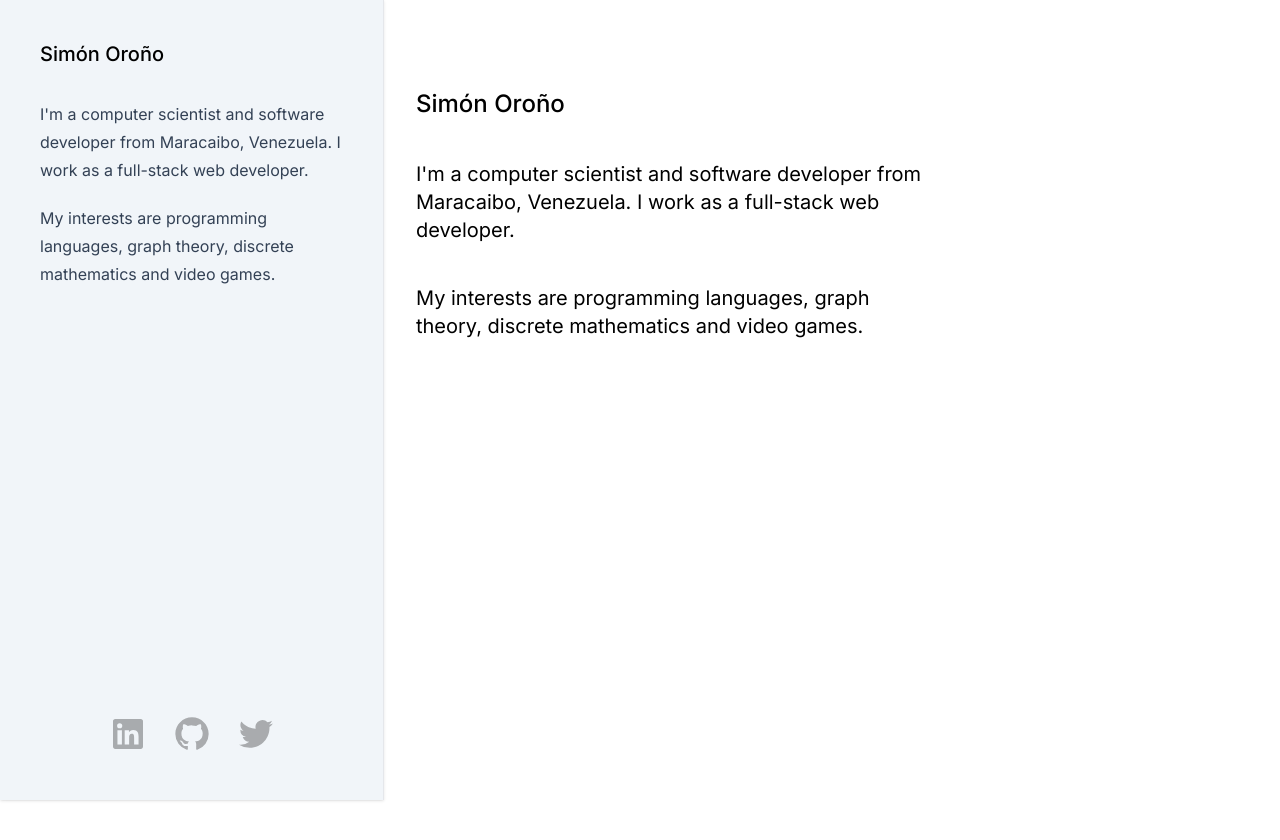
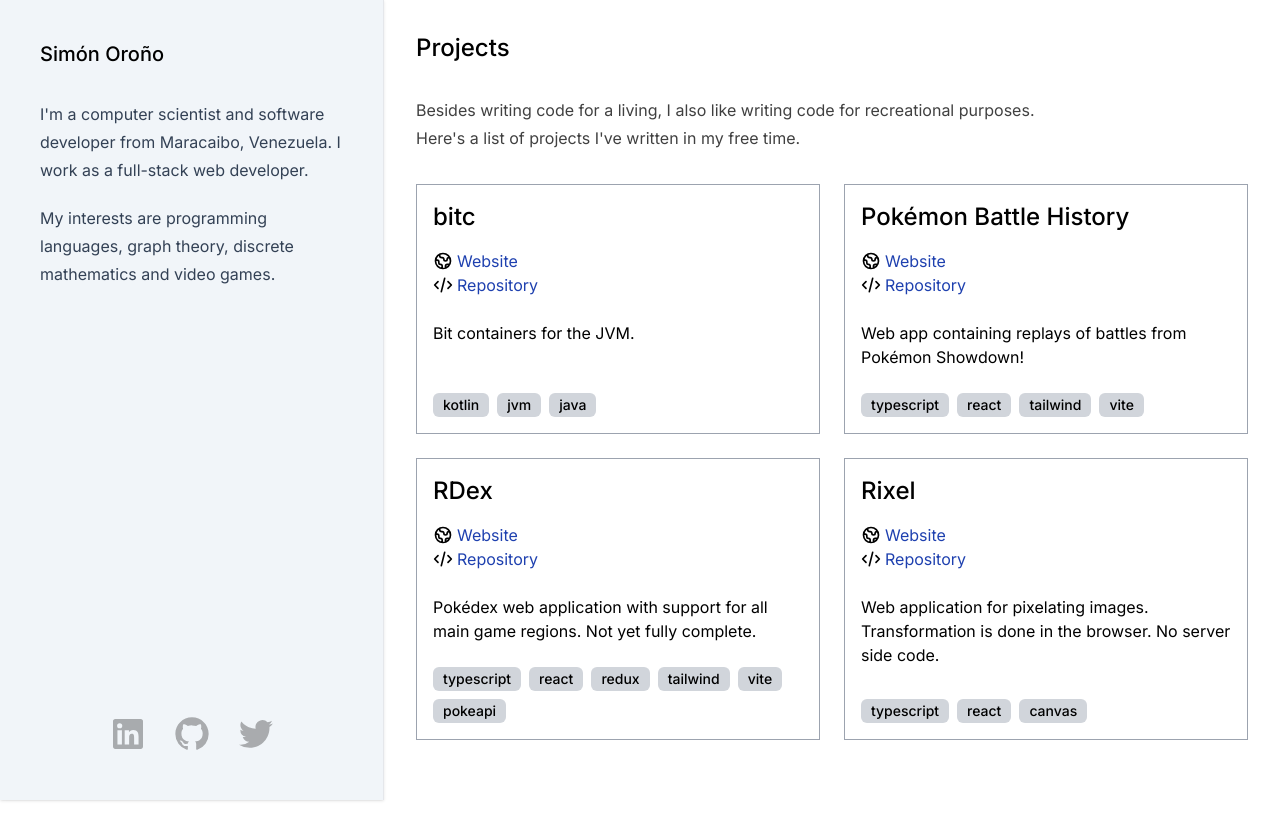
Before and after one commit to simonorono/simonorono-com-v1, a Next.js app: page / in a window 1280 px wide. Shown: the top 840 px of the page. Before the commit the page ends 800 px from the top, so only its background shows below. Built offline with nearby package versions, Linux system fonts and the light colour scheme; what vanilla-lazyload would draw is missing.

Commit message:
Make the /projects page the /index

```diff
--- a/pages/index.tsx
+++ b/pages/index.tsx
@@ -1,48 +1,28 @@
 import React from 'react'
-import Head from 'next/head'
 import Layout from '../components/layout'
-import FixedSizeImage from '../components/fixed-size-image'
-import { title } from '../utils'
+import ProjectCard from '../components/project-card'
+import projectData from '../data/projects.json'
 
 export default function Index() {
+  const projects = projectData as Project[]
+
   return (
-    <>
-      <Head>
-        <title>{title()}</title>
-        <meta
-          name="description"
-          content="Simón Oroño. Computer scientist and software developer."
-        />
-      </Head>
+    <Layout>
+      <div className="space-y-8">
+        <h2 className="text-2xl font-medium">Projects</h2>
 
-      <Layout>
-        <div className="mt-14 space-y-10 text-xl sm:max-w-lg">
-          <h2 className="p-name text-2xl font-medium">
-            <a href="/">Simón Oroño</a>
-          </h2>
+        <p className="prose prose-neutral">
+          Besides writing code for a living, I also like writing code for
+          recreational purposes. Here's a list of projects I've written in my
+          free time.
+        </p>
 
-          {process.env.NEXT_PUBLIC_GRAVATAR_HASH && (
-            <FixedSizeImage
-              src={`https://www.gravatar.com/avatar/${process.env.NEXT_PUBLIC_GRAVATAR_HASH}.jpg?s=155`}
-              alt="Simón Oroño's picture"
-              width={155}
-              height={155}
-              imageClassName="u-photo border border-gray-900 rounded-full"
-              containerClassName="mx-auto sm:mx-0"
-            />
-          )}
-
-          <p>
-            I'm a computer scientist and software developer from Maracaibo,
-            Venezuela. I work as a full-stack web developer.
-          </p>
-
-          <p className="rounded-full">
-            My interests are programming languages, graph theory, discrete
-            mathematics and video games.
-          </p>
+        <div className="grid grid-cols-1 gap-6 sm:grid-cols-2 lg:grid-cols-1 xl:grid-cols-2">
+          {projects.map(project => (
+            <ProjectCard key={project.name} project={project} />
+          ))}
         </div>
-      </Layout>
-    </>
+      </div>
+    </Layout>
   )
 }
--- a/pages/projects.tsx
+++ /dev/null
@@ -1,36 +0,0 @@
-import React from 'react'
-import Head from 'next/head'
-import Layout from '../components/layout'
-import BackToIndex from '../components/back-to-index'
-import ProjectCard from '../components/project-card'
-import projectData from '../data/projects.json'
-import { title } from '../utils'
-
-export default function Projects() {
-  const projects = projectData as Project[]
-
-  return (
-    <>
-      <Head>
-        <title>{title('Projects')}</title>
-        <meta name="description" content="Projects built by Simón Oroño" />
-      </Head>
-
-      <Layout h1="Projects" h2="by Simón Oroño">
-        <div className="mt-14 space-y-8 text-lg">
-          <p className="sm:max-w-lg">
-            Besides writing code for a living, I also like writing code for
-            recreational purposes. Here's a list of projects I've written in my
-            free time.
-          </p>
-
-          <div className="grid grid-cols-1 gap-6 pt-6 sm:grid-cols-2">
-            {projects.map(project => (
-              <ProjectCard key={project.name} project={project} />
-            ))}
-          </div>
-        </div>
-      </Layout>
-    </>
-  )
-}
```
